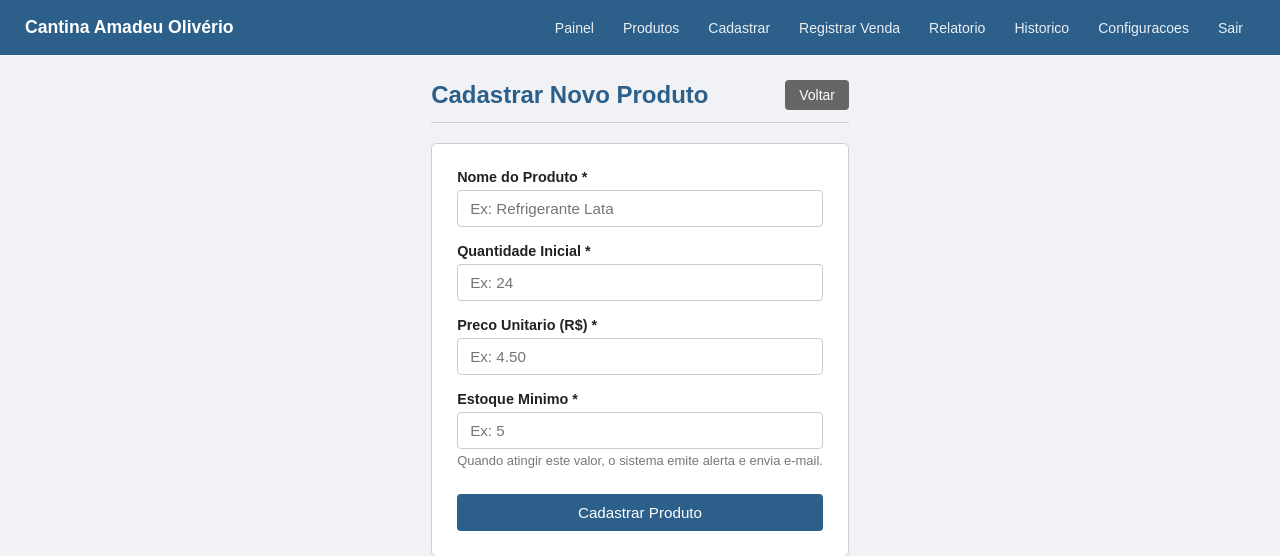
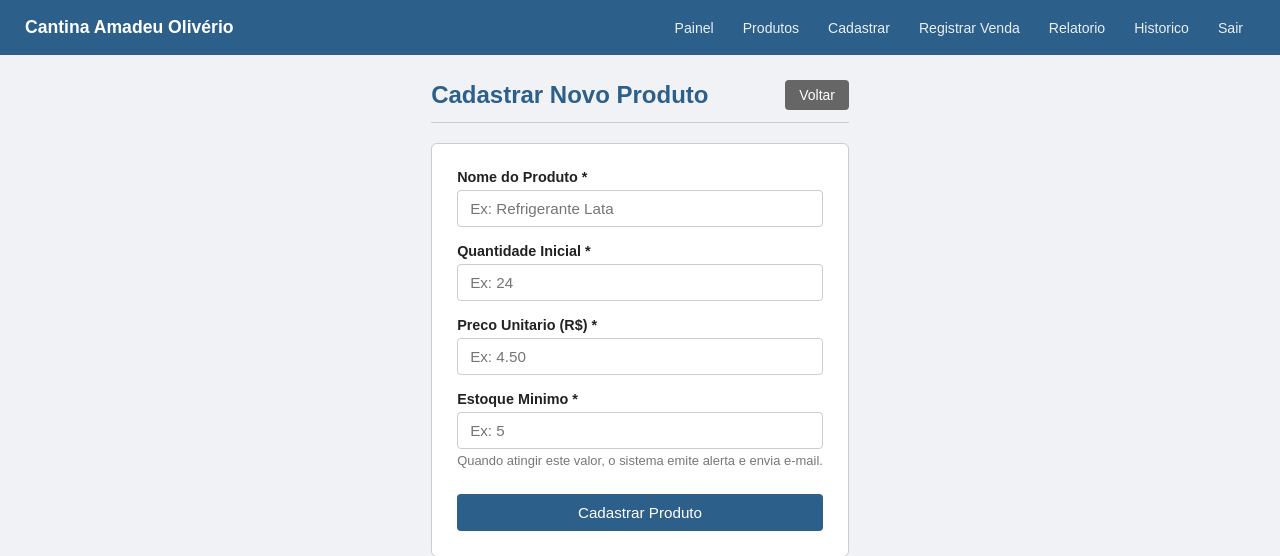
Before and after one commit to yuril06/PROJETO-PIM-ADS, a Flask app: page /cadastro in a window 1280 px wide. Shown: the top 556 px of the page. Run offline with Flask 3, Linux system fonts and the light colour scheme; the visitor is signed in with stand-in values (Sample User, id 1).

Commit message:
Remove email functionality

```diff
--- a/app.py
+++ b/app.py
@@ -8,20 +8,12 @@ from functools import wraps
 import os
 
 from modules.estoque import cadastrar_produto, listar_produtos, buscar_produto, registrar_venda, editar_produto, excluir_produto, excluir_venda
-from modules.notificacao import verificar_e_notificar
 from modules.relatorio import relatorio_diario, historico_por_dia_semana, historico_por_produto, vendas_por_data
-from modules.configuracoes import criar_tabela_configuracoes, get_email_destinatario, set_config
 import datetime
 
 load_dotenv()
 
 app = Flask(__name__)
-
-with app.app_context():
-    try:
-        criar_tabela_configuracoes()
-    except Exception:
-        pass
 app.secret_key = os.getenv('SECRET_KEY', 'cantina_escola_2024')
 
 
@@ -150,14 +142,9 @@ def venda():
             if resultado == 'sucesso':
                 flash('Venda registrada com sucesso!', 'sucesso')
 
-                # verifica se o produto atingiu o estoque minimo
                 produto = buscar_produto(produto_id)
                 if produto and produto['quantidade'] <= produto['estoque_minimo']:
-                    email_ok = verificar_e_notificar(produto)
-                    if email_ok:
-                        flash(f'Atencao: "{produto["nome"]}" atingiu o estoque minimo. E-mail enviado.', 'aviso')
-                    else:
-                        flash(f'Atencao: "{produto["nome"]}" atingiu o estoque minimo.', 'aviso')
+                    flash(f'Atencao: "{produto["nome"]}" atingiu o estoque minimo.', 'aviso')
 
             elif resultado == 'estoque_insuficiente':
                 flash('Estoque insuficiente para esta venda.', 'erro')
@@ -287,35 +274,6 @@ def historico():
         return render_template('erro_db.html', erro=str(erro)), 500
 
 
-# pagina de configuracoes do sistema
-@app.route('/configuracoes', methods=['GET', 'POST'])
-@login_required
-def configuracoes():
-    if request.method == 'POST':
-        acao = request.form.get('acao')
-
-        if acao == 'salvar':
-            email = request.form.get('email_destinatario', '').strip()
-            if email:
-                set_config('email_destinatario', email)
-                flash('Configuracoes salvas com sucesso!', 'sucesso')
-            else:
-                flash('O e-mail nao pode estar vazio.', 'erro')
-
-        elif acao == 'testar':
-            from modules.notificacao import enviar_email_alerta
-            ok = enviar_email_alerta('Produto Teste', 2, 5)
-            if ok:
-                flash('E-mail de teste enviado com sucesso!', 'sucesso')
-            else:
-                flash('Erro ao enviar e-mail. Verifique a RESEND_API_KEY no Railway.', 'erro')
-
-        return redirect(url_for('configuracoes'))
-
-    email_atual = get_email_destinatario()
-    return render_template('configuracoes.html', email_atual=email_atual)
-
-
 # health check para o Railway
 @app.route('/health')
 def health():
--- a/requirements.txt
+++ b/requirements.txt
@@ -2,4 +2,3 @@ flask==3.0.0
 mysql-connector-python==8.3.0
 python-dotenv==1.0.0
 gunicorn==21.2.0
-resend==2.0.0
--- a/templates/base.html
+++ b/templates/base.html
@@ -17,8 +17,7 @@
             <li><a href="{{ url_for('venda') }}">Registrar Venda</a></li>
             <li><a href="{{ url_for('relatorio') }}">Relatorio</a></li>
             <li><a href="{{ url_for('historico') }}">Historico</a></li>
-            <li><a href="{{ url_for('configuracoes') }}">Configuracoes</a></li>
-            <li><a href="{{ url_for('logout') }}">Sair</a></li>
+<li><a href="{{ url_for('logout') }}">Sair</a></li>
         </ul>
     </nav>
 
```
